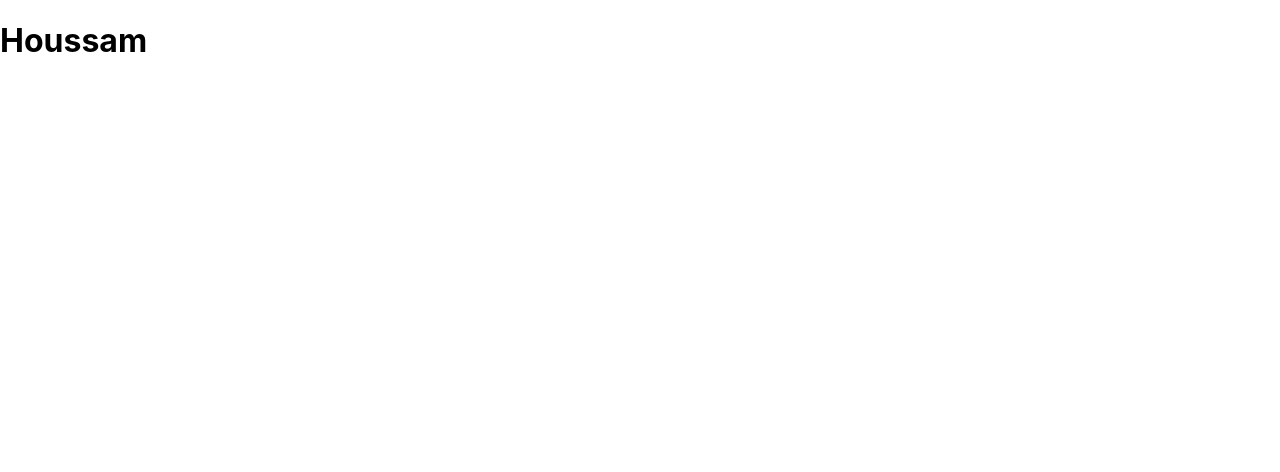
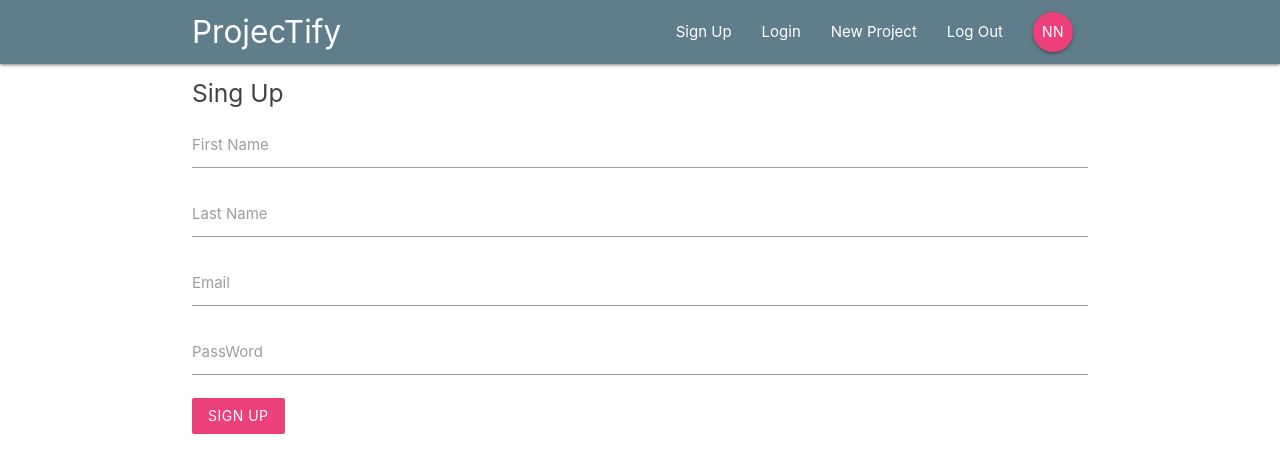
Before and after one commit to DevHouse1/React-Project-Management-App, a React (Create React App) app: page /signup in a window 1280 px wide. Shown: the top 472 px of the page. Built offline with nearby package versions, Linux system fonts and the light colour scheme.

Commit message:
create template for all component with no data and set up routes

```diff
--- a/src/App.js
+++ b/src/App.js
@@ -1,14 +1,30 @@
 import React, { Component } from 'react';
-import { browserRouter } from 'react-router-dom';
+import { BrowserRouter, Route, Switch } from 'react-router-dom';
+import Navbar from './components/layout/Navbar';
+import Dashboard from './components/dashboard/Dashboard';
+import ProjectDetails from './components/projects/ProjectDetails';
+import SignIn from './components/auth/SignIn';
+import SignUp from './components/auth/SignUp';
+import CreateProject from './components/projects/CreateProject';
+
+import 'materialize-css/dist/css/materialize.min.css';
+import 'materialize-css'; // import the js needed
 
 class App extends Component {
   render() {
     return (
-      <browserRouter>
+      <BrowserRouter>
         <div className="App">
-          <h1>Houssam</h1>
+          <Navbar />
+          <Switch>
+            <Route exact path="/" component={Dashboard} />
+            <Route  path="/project/:id" component={ProjectDetails} />
+            <Route  path="/signin" component={SignIn} />
+            <Route  path="/signup" component={SignUp} />
+            <Route  path="/create" component={CreateProject} />
+          </Switch>
         </div>
-      </browserRouter>
+      </BrowserRouter>
     );
   }
 
--- a/src/components/auth/SignIn.js
+++ b/src/components/auth/SignIn.js
@@ -0,0 +1,46 @@
+import React, { Component } from 'react';
+
+
+class SignIn extends Component {
+
+    state = {
+         email :'',
+         password : ''
+    }
+
+    handleChange = (e) => {
+         this.setState({
+             [e.target.id] : e.target.value
+         })
+    }
+
+    handleSubmit = (e) => {
+        e.preventDefault();
+        console.log(this.state);
+    }
+    render() {
+        return (
+            <div className="container">
+                <form onSubmit ={this.handleSubmit} className='white'>
+                    <h5 className="grey-text text-darken-3">Sing In</h5>
+                    <div className="input-field">
+                        <label htmlFor="email">Email</label>
+                        <input type="email" id="email" onChange={this.handleChange} ></input>
+                    </div>
+                    <div className="input-field">
+                        <label htmlFor="password">PassWord</label>
+                        <input type="password" id="password" onChange={this.handleChange}></input>
+                    </div>
+
+                    <div className="input-field">
+                        <button className="btn pink lighten-1 z-depth-0">Login</button>
+                    </div>
+                </form>
+            </div>
+        );
+    }
+}
+
+
+
+export default SignIn;
--- a/src/components/auth/SignUp.js
+++ b/src/components/auth/SignUp.js
@@ -0,0 +1,56 @@
+import React, { Component } from 'react';
+
+
+class SignUp extends Component {
+
+    state = {
+         email :'',
+         password : '',
+         firstName : '',
+         lastName : ''
+    }
+
+    handleChange = (e) => {
+         this.setState({
+             [e.target.id] : e.target.value
+         })
+    }
+
+    handleSubmit = (e) => {
+        e.preventDefault();
+        console.log(this.state);
+    }
+    render() {
+        return (
+            <div className="container">
+                <form onSubmit ={this.handleSubmit} className='white'>
+                    <h5 className="grey-text text-darken-3">Sing Up</h5>
+                    <div className="input-field">
+                        <label htmlFor="firstName">First Name</label>
+                        <input type="text" id="firstName" onChange={this.handleChange} ></input>
+                    </div>
+                    <div className="input-field">
+                        <label htmlFor="lastName">Last Name</label>
+                        <input type="text" id="lastName" onChange={this.handleChange} ></input>
+                    </div>
+                    <div className="input-field">
+                        <label htmlFor="email">Email</label>
+                        <input type="email" id="email" onChange={this.handleChange} ></input>
+                    </div>
+                    <div className="input-field">
+                        <label htmlFor="password">PassWord</label>
+                        <input type="password" id="password" onChange={this.handleChange}></input>
+                    </div>
+
+                    <div className="input-field">
+                        <button className="btn pink lighten-1 z-depth-0">Sign Up</button>
+                    </div>
+                </form>
+            </div>
+        );
+    }
+}
+
+
+
+export default SignUp;
--- a/src/components/dashboard/Dashboard.js
+++ b/src/components/dashboard/Dashboard.js
@@ -0,0 +1,23 @@
+import React, { Component } from 'react'
+import Notifications from './Notifications';
+import ProjectList from '../projects/ProjectList';
+
+
+class Dashboard extends Component {
+    render() {
+        return (
+            <div className="dashboard container">
+                <div className="row">
+                    <div className="col s12 m6">
+                        <ProjectList />
+                    </div>
+                    <div className="col s12 m5 offset-m1">
+                        <Notifications />
+                    </div>
+                </div>
+            </div>
+        );
+    }
+}
+
+export default Dashboard;
--- a/src/components/dashboard/Notifications.js
+++ b/src/components/dashboard/Notifications.js
@@ -0,0 +1,17 @@
+import React from 'react';
+
+const Notifications = () => {
+    return (
+        <div className ="section">
+             <div className="card grey lighten-5 z-depth-1 project-summary">
+                <div className="card-content grey-text text-darken-3">
+                    <span className="card-title">  Notifications </span>
+
+                </div>
+            </div>
+
+        </div>
+    );
+}
+
+export default Notifications;
--- a/src/components/layout/Navbar.js
+++ b/src/components/layout/Navbar.js
@@ -0,0 +1,17 @@
+import React from 'react';
+import { Link } from 'react-router-dom';
+import SignedInLinks from './SignedInLinks';
+import SignedOutLinks from './SignedOutLinks';
+const Navbar = () => {
+    return (
+        <nav className="nav-wrapper blue-grey draken-4">
+            <div className="container">
+                <Link to="/" className="brand-logo">ProjecTify</Link>
+                <SignedInLinks/>
+                <SignedOutLinks/>
+            </div>
+        </nav>
+    );
+}
+
+export default Navbar;
--- a/src/components/layout/SignedInLinks.js
+++ b/src/components/layout/SignedInLinks.js
@@ -0,0 +1,14 @@
+import React from 'react';
+import { NavLink } from 'react-router-dom'
+
+const SignedInLinks = () => {
+    return (
+        <ul className ="right">
+            <li><NavLink to ="/create" >New Project</NavLink></li>
+            <li><NavLink to ="/signin" >Log Out</NavLink></li>
+            <li><NavLink to ="/" className ="btn btn-floating pink lighten-1" >NN</NavLink></li>
+        </ul>
+    );
+}
+
+export default SignedInLinks;
--- a/src/components/layout/SignedOutLinks.js
+++ b/src/components/layout/SignedOutLinks.js
@@ -0,0 +1,13 @@
+import React from 'react';
+import { NavLink } from 'react-router-dom'
+
+const SignedOutLinks = () => {
+    return (
+        <ul className ="right">
+            <li><NavLink to ="/signup" >Sign Up</NavLink></li>
+            <li><NavLink to ="/signin" >Login</NavLink></li>
+        </ul>
+    );
+}
+
+export default SignedOutLinks;
--- a/src/components/projects/CreateProject.js
+++ b/src/components/projects/CreateProject.js
@@ -0,0 +1,46 @@
+import React, { Component } from 'react';
+
+
+class CreateProject extends Component {
+
+    state = {
+         title :'',
+         content : ''
+    }
+
+    handleChange = (e) => {
+         this.setState({
+             [e.target.id] : e.target.value
+         })
+    }
+
+    handleSubmit = (e) => {
+        e.preventDefault();
+        console.log(this.state);
+    }
+    render() {
+        return (
+            <div className="container">
+                <form onSubmit ={this.handleSubmit} className='white'>
+                    <h5 className="grey-text text-darken-3">New Project</h5>
+                    <div className="input-field">
+                        <label htmlFor="title">Project Title</label>
+                        <input type="text" id="title" onChange={this.handleChange} ></input>
+                    </div>
+                    <div className="input-field">
+                        <label htmlFor="content">Content</label>
+                        <textarea className ="materialize-textarea" id="content" onChange={this.handleChange}></textarea>
+                    </div>
+
+                    <div className="input-field">
+                        <button className="btn pink lighten-1 z-depth-0">Create Project</button>
+                    </div>
+                </form>
+            </div>
+        );
+    }
+}
+
+
+
+export default CreateProject;
--- a/src/components/projects/ProjectDetails.js
+++ b/src/components/projects/ProjectDetails.js
@@ -0,0 +1,25 @@
+import React from 'react';
+
+const ProjectDetails = (props) => {
+    const {id} = props.match.params;
+    return (
+        <div className="container section project-details">
+        <div className ="card z-depth-1">
+            <div className ="card-content">
+                <span className ="card-title"> Project Title - {id}</span>
+                <p>this projet was originaly started by 3 students with pation to web technonlogies,
+                    the project consist of way of reading youtube screen text (code in our case) and use the
+                    OCR algorithme to convert the image to a consumable text ...
+                </p>
+            </div>
+            <div className ="card-action grey lighten-4 grey-text" >
+                <p> Posted by a student</p>
+                <p> 3rd august, 2 am :)</p>
+            </div>
+        </div>
+        </div>
+    );
+
+}
+
+export default ProjectDetails;
--- a/src/components/projects/ProjectList.js
+++ b/src/components/projects/ProjectList.js
@@ -0,0 +1,15 @@
+import React from 'react';
+import ProjectSummary from  './ProjectSummary';
+
+const ProjectList = () => {
+    return (
+        <div className="project-list section">
+            <ProjectSummary/>
+            <ProjectSummary/>
+            <ProjectSummary/>
+            <ProjectSummary/>
+        </div>
+    );
+}
+
+export default ProjectList;
--- a/src/components/projects/ProjectSummary.js
+++ b/src/components/projects/ProjectSummary.js
@@ -0,0 +1,16 @@
+import React from 'react';
+
+const ProjectSummary = () => {
+    return (
+        <div className="card grey lighten-5 z-depth-1 project-summary">
+            <div className="card-content grey-text text-darken-3">
+                <span className="card-title"> Project Title </span>
+                <p>Posted by Houssam Houriem </p>
+                <p className="grey-text"> 3rd september, 3 am :) </p>
+            </div>
+        </div>
+    );
+
+}
+
+export default ProjectSummary;
```
